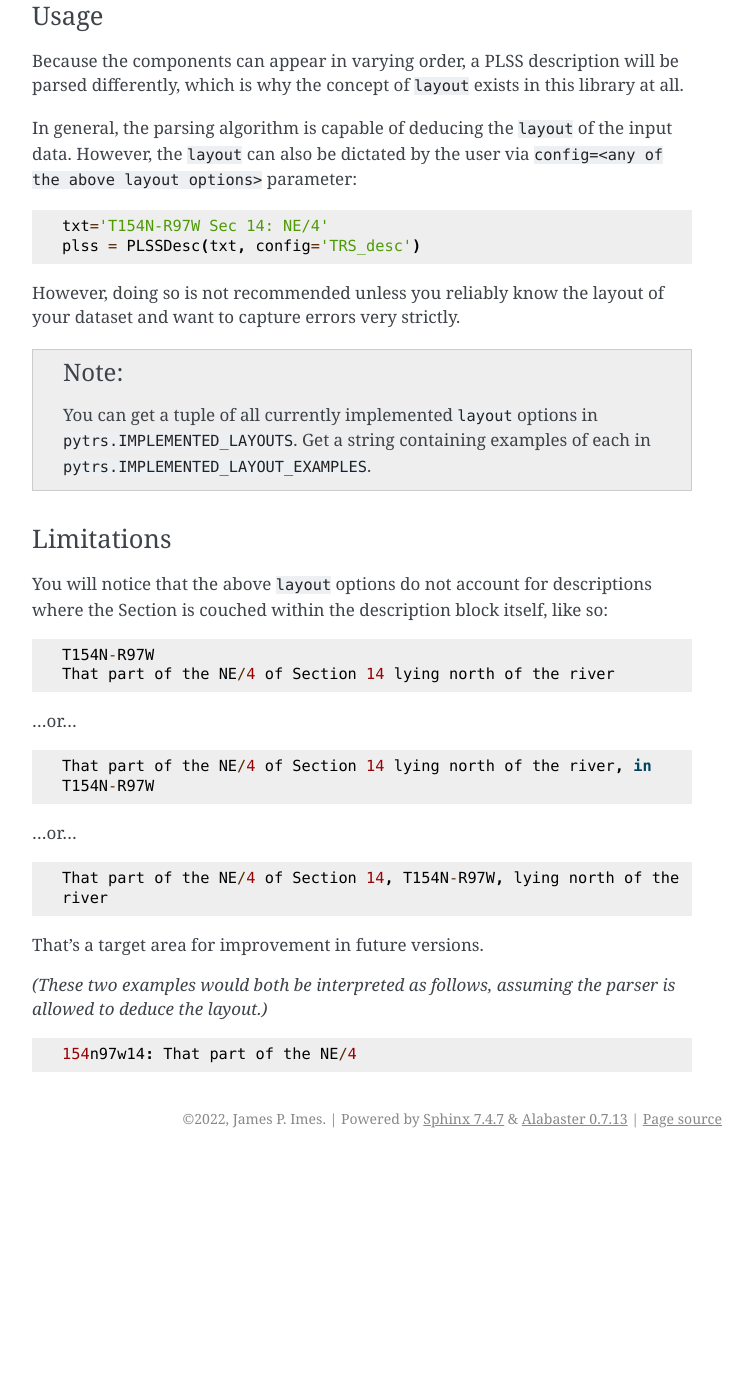
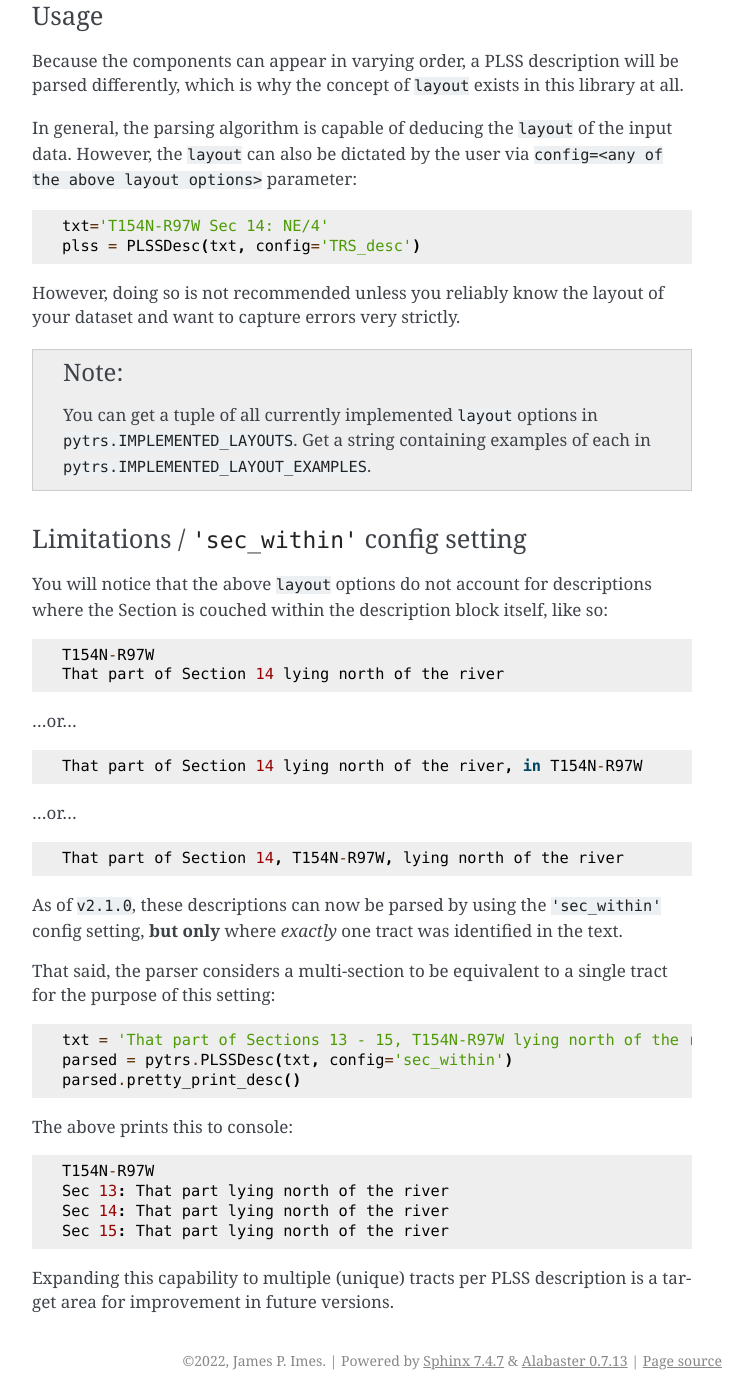
Before and after one commit to JamesPImes/pyTRS, a Sphinx documentation site: the page built from docs/source/modules/layout.rst, in a window 1280 px wide and 1400 px high, scrolled down 1559 px. Shown: the whole window, without its empty margins (388-1141 px from the left). Built offline with Sphinx 7.4.7, drawn with Linux system fonts in a browser that asks for light colours; before the commit the page ends 2717 px from its top, so only the background shows below that; some of the changed text lies outside the part shown.

Commit message:
add sec_within to layout docs

```diff
--- a/docs/source/modules/layout.rst
+++ b/docs/source/modules/layout.rst
@@ -107,35 +107,47 @@ layout of your dataset and want to capture errors very strictly.
     of each in ``pytrs.IMPLEMENTED_LAYOUT_EXAMPLES``.
 
 
-Limitations
-^^^^^^^^^^^
+Limitations / ``'sec_within'`` config setting
+^^^^^^^^^^^^^^^^^^^^^^^^^^^^^^^^^^^^^^^^^^^^^
 
 You will notice that the above ``layout`` options do not account
 for descriptions where the Section is couched within the
 description block itself, like so::
 
     T154N-R97W
-    That part of the NE/4 of Section 14 lying north of the river
+    That part of Section 14 lying north of the river
 
 ...or...
 
 ::
 
-    That part of the NE/4 of Section 14 lying north of the river, in
-    T154N-R97W
+    That part of Section 14 lying north of the river, in T154N-R97W
 
 ...or...
 
 ::
 
-    That part of the NE/4 of Section 14, T154N-R97W, lying north of the
-    river
+    That part of Section 14, T154N-R97W, lying north of the river
 
-That's a target area for improvement in future versions.
+As of ``v2.1.0``, these descriptions can now be parsed by using the
+``'sec_within'`` config setting, **but only** where *exactly* one tract
+was identified in the text.
 
-*(These two examples would both be interpreted as follows, assuming the
-parser is allowed to deduce the layout.)*
+That said, the parser considers a multi-section to be equivalent to a
+single tract for the purpose of this setting:
 
-::
+.. code-block:: python
 
-    154n97w14: That part of the NE/4
+    txt = 'That part of Sections 13 - 15, T154N-R97W lying north of the river'
+    parsed = pytrs.PLSSDesc(txt, config='sec_within')
+    parsed.pretty_print_desc()
+
+The above prints this to console::
+
+    T154N-R97W
+    Sec 13: That part lying north of the river
+    Sec 14: That part lying north of the river
+    Sec 15: That part lying north of the river
+
+Expanding this capability to multiple (unique) tracts per PLSS
+description is a target area for improvement in future versions.
```
